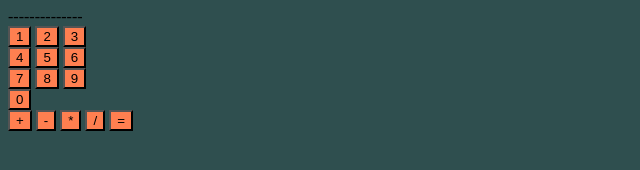
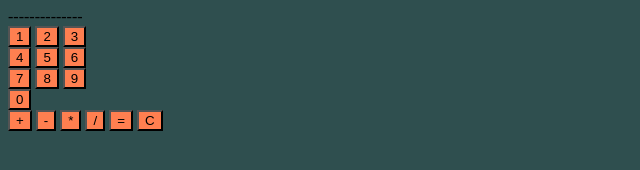
Before and after one commit to coolbeansblanco/calculator, a plain HTML site: page index.html in a window 1280 px wide. Shown: the full height of the page, 0-640 px from the left. Drawn offline with Linux system fonts and the light colour scheme.

Commit message:
add clear button to operations div

```diff
--- a/index.html
+++ b/index.html
@@ -33,6 +33,7 @@
         <button id="multiply">*</button>
         <button id="divide">/</button>
         <button id="equals">=</button>
+        <button id="clear">C</button>
     </div>
 </body>
 </html>
```
